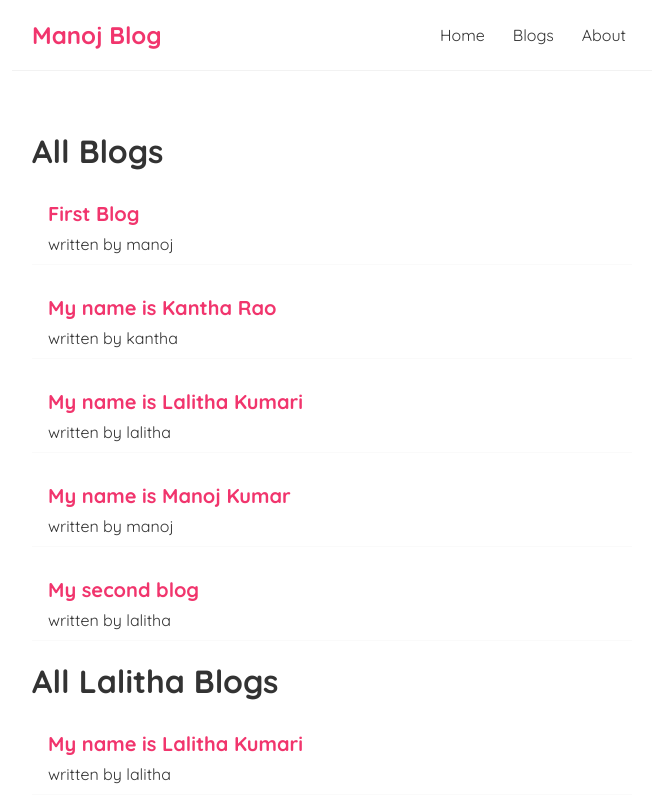
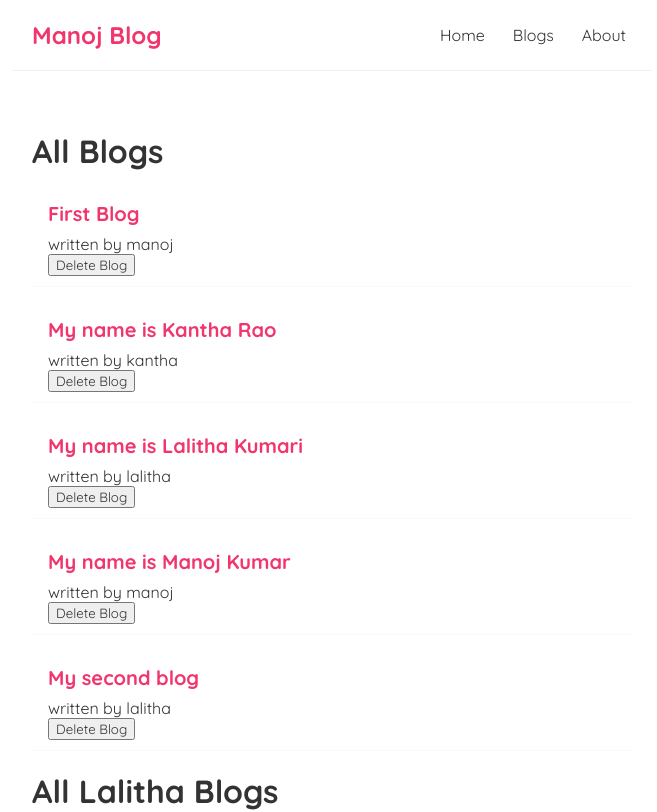
Before and after one commit to julydeath/first-blog, a React (Create React App) app: page / in a window 1280 px wide. Shown: the top 812 px of the page, without its empty margins (308-965 px from the left). Built offline with nearby package versions, Linux system fonts and the light colour scheme.

Commit message:
chore: handleDelete added

```diff
--- a/src/BlogsList.js
+++ b/src/BlogsList.js
@@ -1,6 +1,7 @@
 const BlogList = (props) => {
   const blogs = props.blogs;
   const title = props.title;
+  const handleDelete = props.handleDelete;
   return (
     <div className="blog-list">
       <h1>{title}</h1>
@@ -8,6 +9,7 @@ const BlogList = (props) => {
         <div className="blog-prew" key={blog.id}>
           <h2>{blog.title}</h2>
           <p>written by {blog.author}</p>
+          <button onClick={() => handleDelete(blog.id)}>Delete Blog</button>
         </div>
       ))}
     </div>
--- a/src/Home.js
+++ b/src/Home.js
@@ -9,10 +9,13 @@ const Home = () => {
     { title: "My name is Manoj Kumar", author: "manoj", id: 4 },
     { title: "My second blog", author: "lalitha", id: 5 },
   ]);
-
+  const handleDelete = (id) => {
+    const newBlogs = blogs.filter((blog) => blog.id !== id);
+    setBlogs(newBlogs);
+  };
   return (
     <div className="home">
-      <BlogList blogs={blogs} title="All Blogs" />
+      <BlogList blogs={blogs} title="All Blogs" handleDelete={handleDelete} />
       <BlogList
         blogs={blogs.filter((blog) => blog.author === "lalitha")}
         title="All Lalitha Blogs"
```
